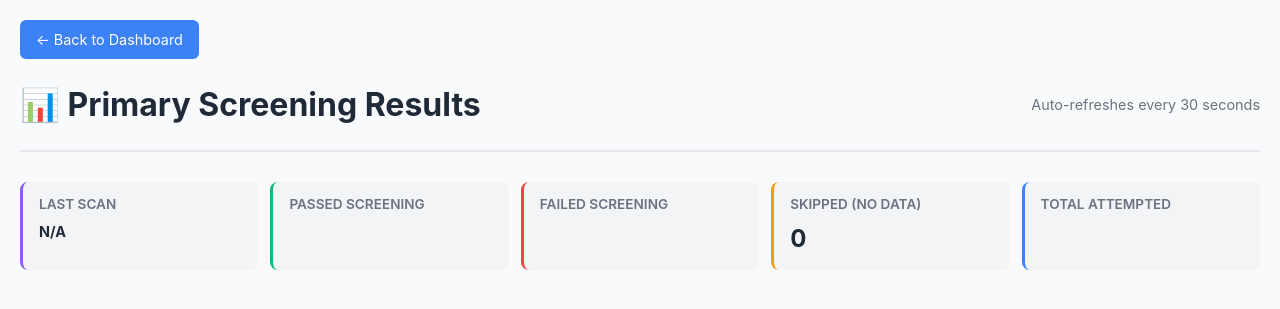
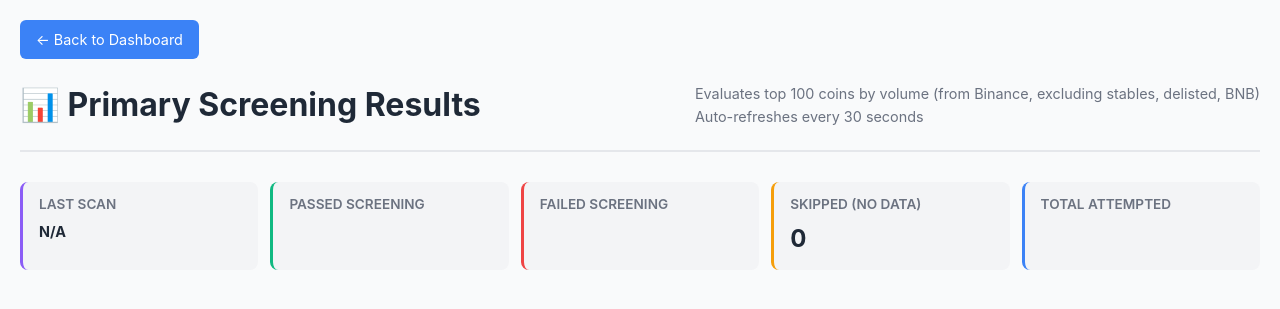
Before and after one commit to rameshisnow/Springai, a Python web app: template crypto-ai-trader/src/web/templates/screening_results.html in a window 1280 px wide. Shown: the top 309 px of the page. Run offline with Jinja, Linux system fonts and the light colour scheme; the template is opened without the code that fills it, so the values that code supplies are empty.

Commit message:
Clarify that 100 coins targeted but filtered by volume and excluded list

```diff
--- a/crypto-ai-trader/src/web/templates/screening_results.html
+++ b/crypto-ai-trader/src/web/templates/screening_results.html
@@ -197,7 +197,8 @@
     <div class="screening-header">
       <h1>📊 Primary Screening Results</h1>
       <div style="font-size: 0.9rem; color: #6b7280;">
-        Auto-refreshes every 30 seconds
+        Evaluates top 100 coins by volume (from Binance, excluding stables, delisted, BNB)
+        <br>Auto-refreshes every 30 seconds
       </div>
     </div>
 
```
